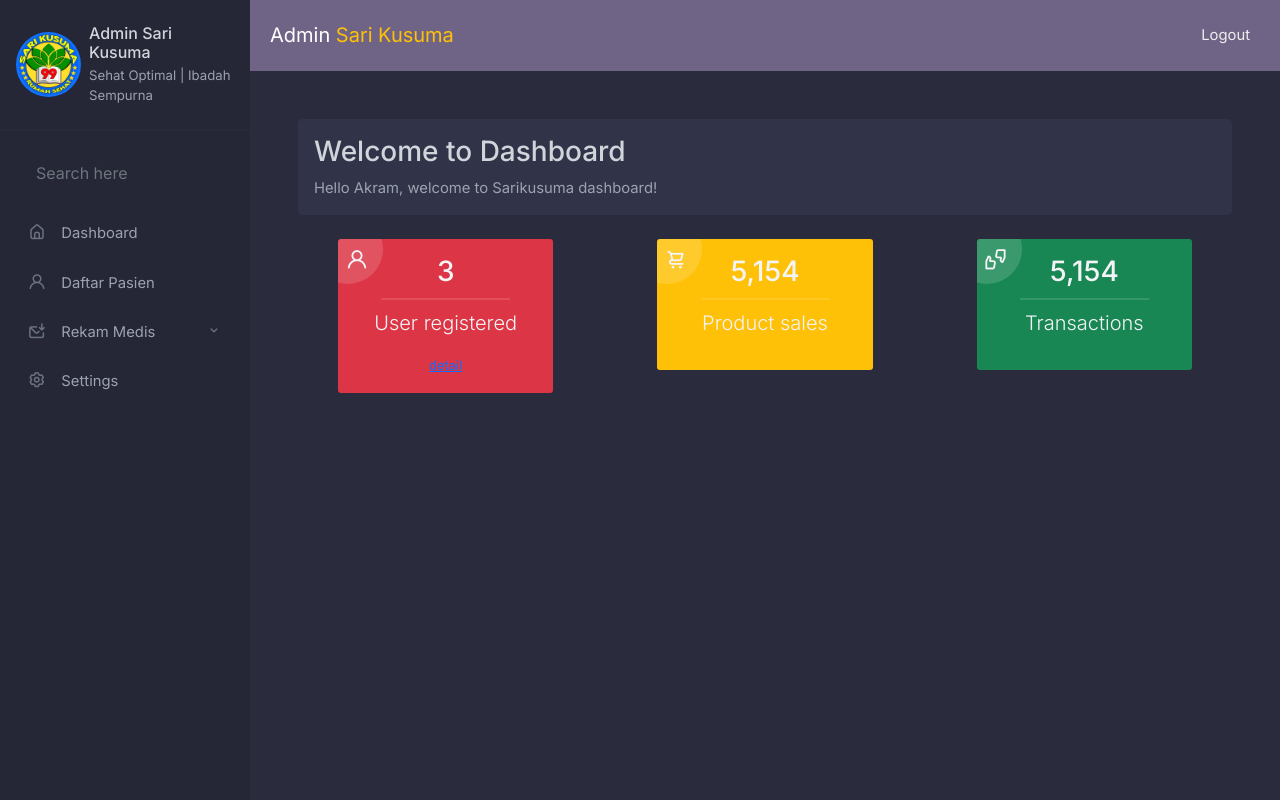
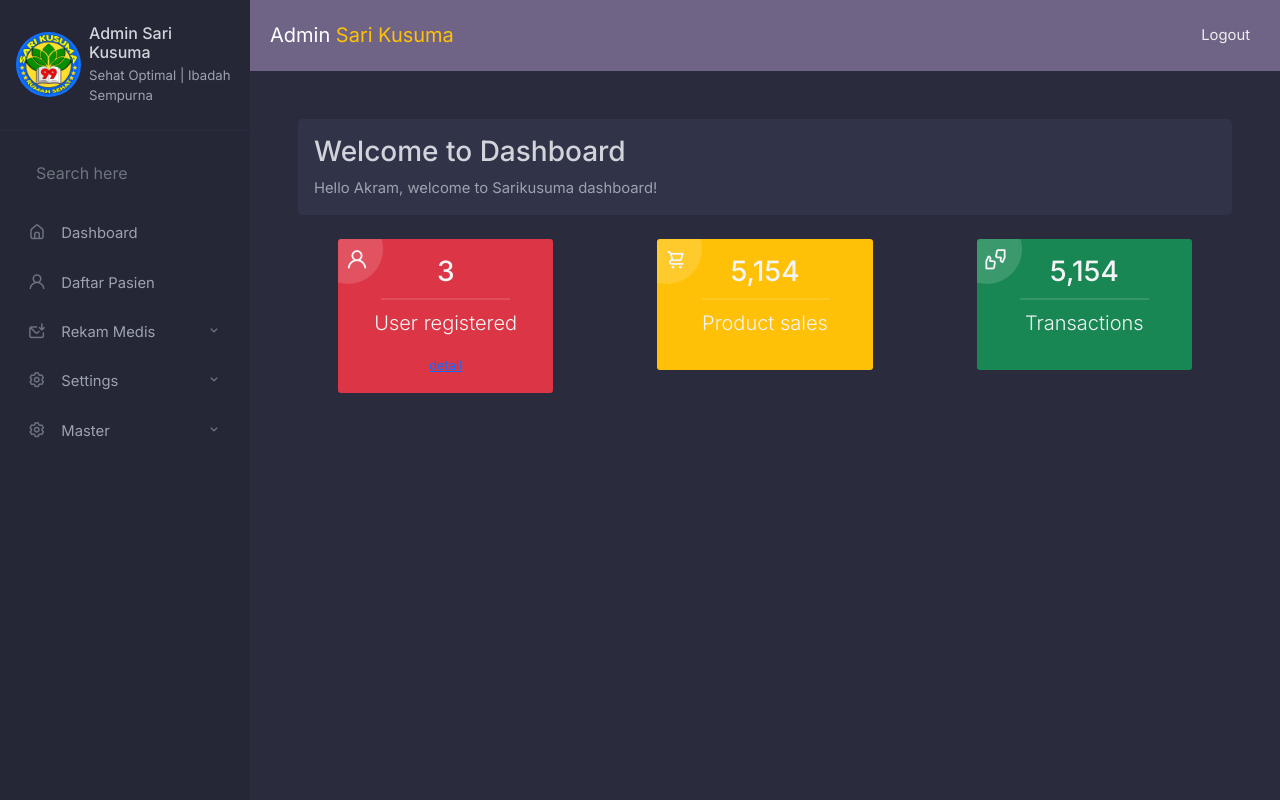
Before and after one commit to maulanaakram919/sarikusuma3, a CodeIgniter app: page /database/index.php/admin/index in a window 1280 px wide. Run offline with CodeIgniter, Linux system fonts and the light colour scheme; a user stored in the database is signed in; data comes from the database, SQL or seed files in the repository; some libraries are stand-ins or nearby versions.

Commit message:
penambahan menu pada sidebar

```diff
--- a/application/views/admin/sidebar.php
+++ b/application/views/admin/sidebar.php
@@ -64,7 +64,7 @@
                 <li><a href="#">ipsum dolor sit</a></li>
             </ul>
         </li> -->
-        <li class="">
+        <li class="has-dropdown">
             <i class="uil-setting"></i><a href="#"> Settings</a>
             <ul class="sidebar-dropdown list-unstyled">
                 <li><a href="#">Lorem ipsum</a></li>
@@ -72,6 +72,15 @@
                 <li><a href="#">dolor ipsum</a></li>
                 <li><a href="#">amet consectetur</a></li>
                 <li><a href="#">ipsum dolor sit</a></li>
+            </ul>
+        </li>
+        <li class="has-dropdown">
+            <i class="uil-setting"></i><a href="#"> Master</a>
+            <ul class="sidebar-dropdown list-unstyled">
+                <li><a href="#">Data Dokter</a></li>
+                <li><a href="#">Data obat Herbal</a></li>
+                <li><a href="#">Data Pasien</a></li>
+
             </ul>
         </li>
         <!-- <li class="has-dropdown">
```
